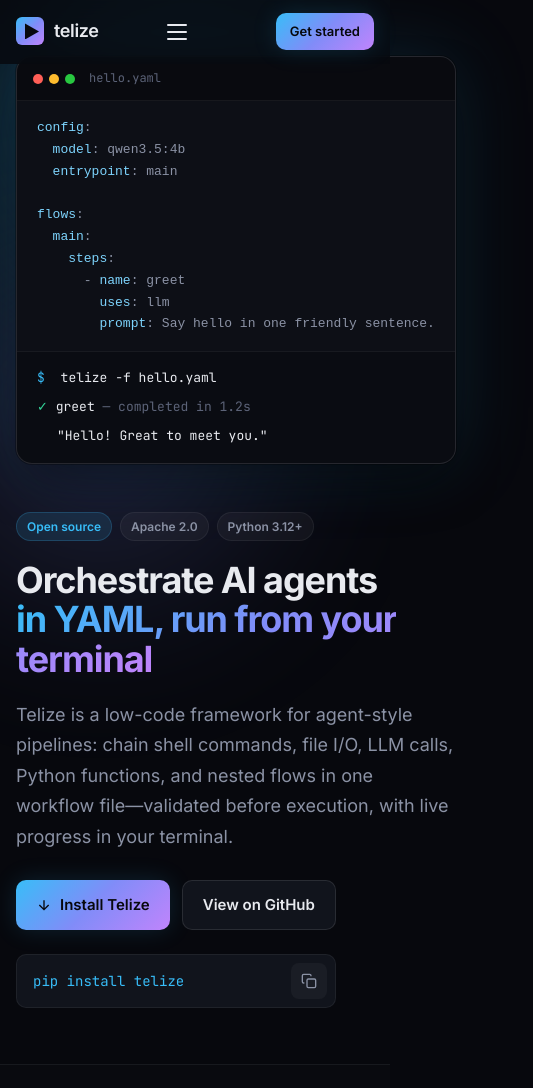
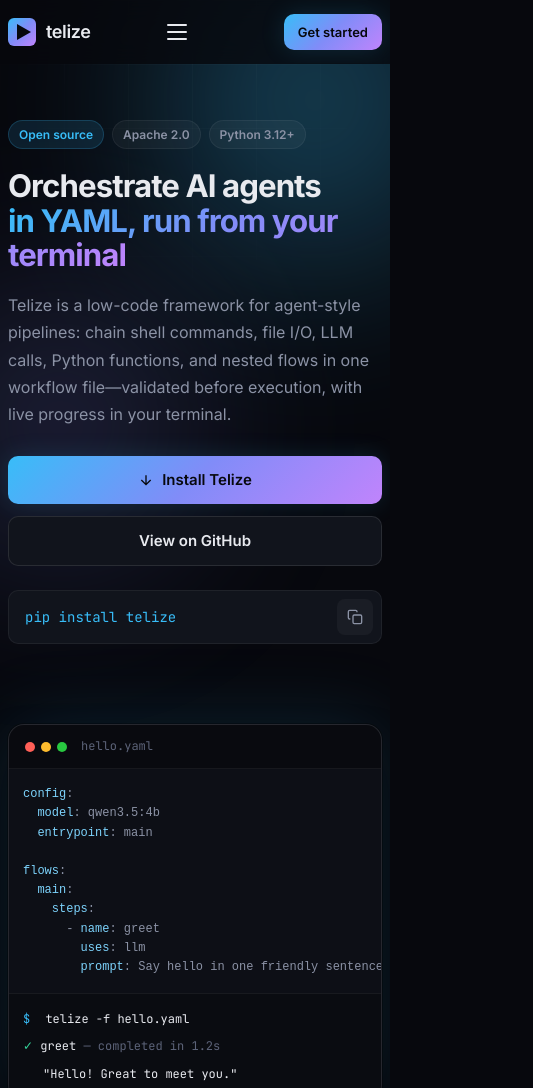
Before and after one commit to telize-ai/telize, a plain HTML site: page website/index.html in a window 390 px wide. Shown: the top 1088 px of the page, 533 px wide, since content can reach past the window. Drawn offline with Linux system fonts and the light colour scheme.

Commit message:
Added website. Fixed some PEP8 issues. Git workflows should work now. Added logos.

```diff
--- a/website/css/styles.css
+++ b/website/css/styles.css
@@ -20,6 +20,7 @@
   --radius: 12px;
   --radius-lg: 16px;
   --header-h: 64px;
+  --site-header-total: calc(var(--header-h) + env(safe-area-inset-top, 0px));
   --container: min(1120px, calc(100% - 2rem));
   --transition: 0.2s ease;
 }
@@ -32,7 +33,8 @@
 
 html {
   scroll-behavior: smooth;
-  scroll-padding-top: calc(var(--header-h) + 1rem);
+  scroll-padding-top: calc(var(--site-header-total) + 1rem);
+  overflow-x: clip;
 }
 
 .page-anchor {
@@ -51,6 +53,14 @@
   color: var(--text);
   background: var(--bg-base);
   -webkit-font-smoothing: antialiased;
+  overflow-x: clip;
+  width: 100%;
+}
+
+main,
+.site-header,
+.site-footer {
+  max-width: 100%;
 }
 
 /* Background effects */
@@ -102,6 +112,11 @@
   margin-inline: auto;
   position: relative;
   z-index: 1;
+  min-width: 0;
+}
+
+pre {
+  max-width: 100%;
 }
 
 .section {
@@ -160,7 +175,8 @@
   left: 0;
   right: 0;
   z-index: 100;
-  height: var(--header-h);
+  height: var(--site-header-total);
+  padding-top: env(safe-area-inset-top, 0);
   background: rgba(7, 8, 13, 0.8);
   backdrop-filter: blur(12px);
   border-bottom: 1px solid transparent;
@@ -175,7 +191,8 @@
   display: flex;
   align-items: center;
   justify-content: space-between;
-  height: 100%;
+  height: var(--header-h);
+  min-height: var(--header-h);
   gap: 1.5rem;
 }
 
@@ -333,7 +350,8 @@
 
 /* Hero */
 .hero {
-  padding-top: calc(var(--header-h) + 4rem);
+  --hero-header-gap: 4rem;
+  padding-top: calc(var(--site-header-total) + var(--hero-header-gap));
   padding-bottom: 4rem;
 }
 
@@ -342,6 +360,10 @@
   grid-template-columns: 1fr 1fr;
   gap: 3rem;
   align-items: center;
+}
+
+.hero-grid > * {
+  min-width: 0;
 }
 
 .badge-row {
@@ -461,6 +483,7 @@
   border: 1px solid var(--border-strong);
   border-radius: var(--radius-lg);
   overflow: hidden;
+  max-width: 100%;
   box-shadow:
     0 0 0 1px rgba(0, 0, 0, 0.3),
     0 24px 48px -12px rgba(0, 0, 0, 0.5),
@@ -723,6 +746,7 @@
   border: 1px solid var(--border);
   border-radius: var(--radius);
   overflow: hidden;
+  max-width: 100%;
 }
 
 .code-block-wide {
@@ -820,16 +844,33 @@
   border-radius: 8px;
   border: 1px solid var(--border);
   overflow-x: auto;
+  max-width: 100%;
+  -webkit-overflow-scrolling: touch;
 }
 
 .code-snippet {
   font-size: 0.8125rem;
 }
 
+.code-snippet code,
+.inline-code-block code,
+.terminal-body code,
+.code-block-wrap pre code,
+.dev-commands pre code {
+  display: block;
+  white-space: pre;
+}
+
+.quickstart-step > div {
+  flex: 1;
+  min-width: 0;
+}
+
 .hint {
   margin: 0.75rem 0 0;
   font-size: 0.875rem;
   color: var(--text-dim);
+  overflow-wrap: anywhere;
 }
 
 .hint code {
@@ -1149,7 +1190,7 @@
   }
 
   .hero-terminal {
-    order: -1;
+    margin-top: 2.5rem;
   }
 
   .features-grid {
@@ -1170,13 +1211,97 @@
 }
 
 @media (max-width: 768px) {
+  :root {
+    --container: min(1120px, calc(100% - 1.25rem));
+  }
+
+  .orb-1 {
+    width: min(420px, 100vw);
+    right: -120px;
+  }
+
+  .orb-2 {
+    width: min(360px, 100vw);
+    left: -120px;
+  }
+
+  main {
+    padding-top: var(--site-header-total);
+  }
+
+  .hero {
+    --hero-header-gap: 2rem;
+    padding-top: var(--hero-header-gap);
+    padding-bottom: 3rem;
+  }
+
+  .site-header {
+    overflow: hidden;
+  }
+
+  .hero h1 {
+    font-size: clamp(1.875rem, 8vw, 2.5rem);
+  }
+
+  .hero-lead {
+    font-size: 1rem;
+  }
+
+  .hero-install {
+    max-width: 100%;
+  }
+
+  .install-cmd {
+    min-width: 0;
+    overflow-wrap: anywhere;
+  }
+
+  .terminal-body,
+  .terminal-output {
+    padding-inline: 0.875rem;
+    font-size: 0.75rem;
+  }
+
+  .quickstart {
+    padding: 1.25rem;
+  }
+
+  .quickstart-step {
+    gap: 1rem;
+  }
+
+  .code-snippet,
+  .inline-code-block {
+    padding: 0.625rem 0.75rem;
+    font-size: 0.75rem;
+  }
+
+  .code-block-wrap pre {
+    padding: 0.75rem;
+    font-size: 0.75rem;
+  }
+
+  .flow-node {
+    min-width: 0;
+    width: 100%;
+    max-width: 280px;
+  }
+
+  .flow-diagram {
+    padding: 1.25rem;
+  }
+
+  .cta-box {
+    padding: 2rem 1.25rem;
+  }
+
   .nav-toggle {
     display: flex;
   }
 
   .nav-links {
     position: fixed;
-    top: var(--header-h);
+    top: var(--site-header-total);
     left: 0;
     right: 0;
     flex-direction: column;
@@ -1228,8 +1353,29 @@
 }
 
 @media (max-width: 480px) {
+  :root {
+    --container: min(1120px, calc(100% - 1rem));
+  }
+
   .section {
     padding: 3.5rem 0;
+  }
+
+  .hero-cta {
+    flex-direction: column;
+  }
+
+  .hero-cta .btn {
+    width: 100%;
+  }
+
+  .hero-terminal {
+    margin-top: 2rem;
+  }
+
+  .quickstart-step {
+    flex-direction: column;
+    align-items: flex-start;
   }
 
   .stats-grid {
--- a/website/index.html
+++ b/website/index.html
@@ -2,7 +2,7 @@
 <html lang="en">
 <head>
   <meta charset="UTF-8" />
-  <meta name="viewport" content="width=device-width, initial-scale=1.0" />
+  <meta name="viewport" content="width=device-width, initial-scale=1.0, viewport-fit=cover" />
   <meta name="description" content="Telize — orchestrate AI agent workflows in YAML. Chain shell, LLM, Python, and nested flows from your terminal." />
   <meta name="theme-color" content="#07080d" />
   <meta property="og:title" content="Telize — YAML agent workflows" />
```
Also changed, not shown: website/img/logo-square.png (added), website/img/logo-square.svg (added), 2 other files.
